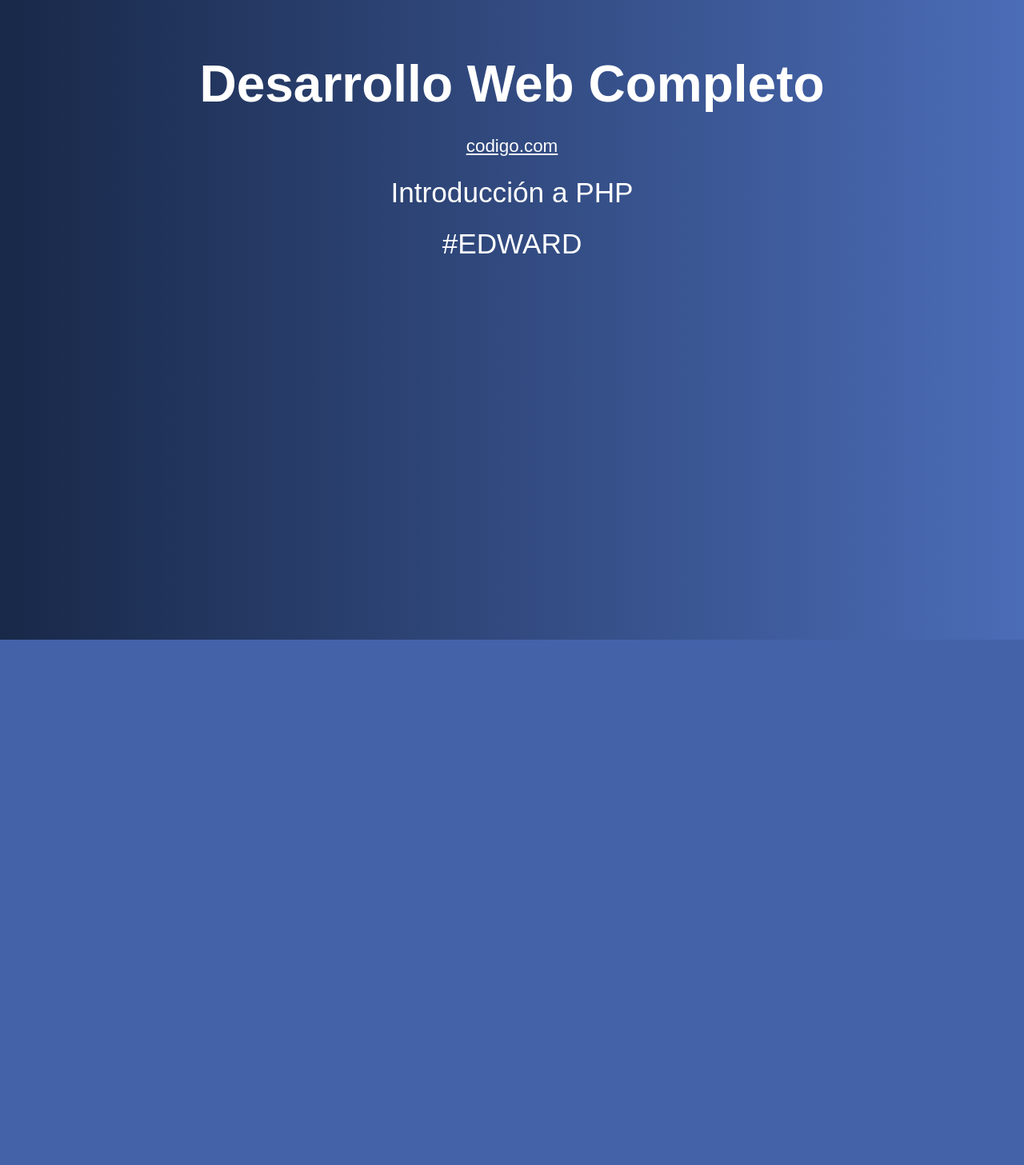
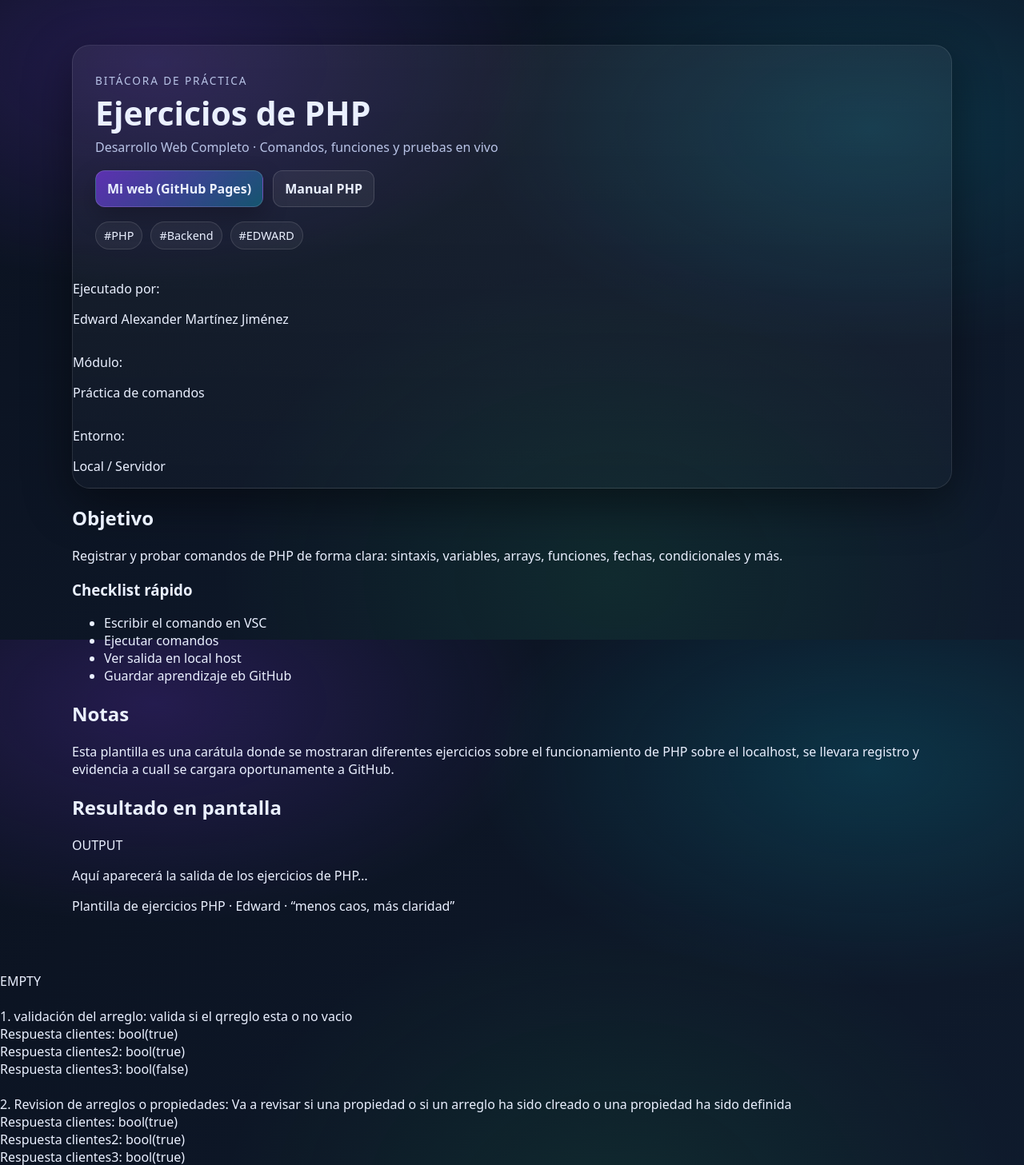
Before and after one commit to Chabito24/fundamentosPHP, a PHP site: page /10-isset-empty.php in a window 1280 px wide. Shown: the top 1457 px of the page at 80% size. Before the commit the page ends 800 px from the top, so only its background shows below. Run offline with PHP 8.4, Linux system fonts and the light colour scheme.

Commit message:
se modifica HTML y CSS y adicional se agregan comandos de Empty y isset

```diff
--- a/09-arrays-assoc.php
+++ b/09-arrays-assoc.php
@@ -20,6 +20,7 @@ echo "<br>";
 
 echo "2. acceder a un objeto dentro del arreglo: ";
 echo "<br>";
+echo "<pre>";
 var_dump($cliente ["nombre"]); //accedemos directamente por el nombre de la propiedad
 echo "</pre>";
 echo "<br>";
--- a/10-isset-empty.php
+++ b/10-isset-empty.php
@@ -1,4 +1,64 @@
 <?php include 'includes/header.php';
+
+$clientes = [];
+$clientes2 = array();
+$clientes3 = array('Pedro', 'Juan', 'Karen');
+$cliente = [
+    'nombre' => 'Edward',
+    'saldo' => 200,
+    'disponible' => true
+];
+
+// EMPTY
+
+echo "EMPTY";
+echo "<br>";
+echo "<br>";
+
+echo "1. validación del arreglo: ";
+echo "valida si el qrreglo esta o no vacio ";
+echo "<br>";
+echo "Respuesta clientes: ";
+var_dump(empty($clientes));//cambia de false a true dependiendo el arreglo que se este validando
+echo "<br>";
+echo "Respuesta clientes2: ";
+var_dump(empty($clientes2));//cambia de false a true dependiendo el arreglo que se este validando
+echo "<br>";
+echo "Respuesta clientes3: ";
+var_dump(empty($clientes3));//cambia de false a true dependiendo el arreglo que se este validando
+echo "<br>";
+echo "<br>";
+
+//ISSET
+
+echo "2. Revision de arreglos o propiedades: ";
+echo "Va a revisar si una propiedad o si un arreglo ha sido clreado o una propiedad ha sido definida";
+echo "<br>";
+echo "Respuesta clientes: ";
+var_dump(isset($clientes));
+
+echo "<br>";
+echo "Respuesta clientes2: ";
+var_dump(isset($clientes2));
+
+echo "<br>";
+echo "Respuesta clientes3: ";
+var_dump(isset($clientes3));
+
+echo "<br>";
+echo "Respuesta clientes4: ";
+var_dump(isset($clientes4));
+echo " da false debido a que efectivamente este arreglo no se ha creado aun";
+echo "<br>";
+echo "<br>";
+
+echo "3. validar si una propiedad existe en un arreglo: ";
+echo "<br>";
+echo "valida si existe la propiedad 'nombre': ";
+var_dump(isset($cliente['nombre']) );
+echo "<br>";
+echo "valida si existe la propiedad 'codigo': ";
+var_dump(isset($cliente['codigo']) );
 
 
 
--- a/css/style.css
+++ b/css/style.css
@@ -1,39 +1,128 @@
-body {
-    background: #4b6cb7;  /* fallback for old browsers */
-    background: -webkit-linear-gradient(to right, #182848, #4b6cb7);  /* Chrome 10-25, Safari 5.1-6 */
-    background: linear-gradient(to right, #182848, #4b6cb7); /* W3C, IE 10+/ Edge, Firefox 16+, Chrome 26+, Opera 12+, Safari 7+ */
+:root{
+  --bg1:#0B1220;
+  --bg2:#0F1B2D;
+  --card:#0F223A;
+  --card2:#0C1A2E;
+  --text:#EAF0FF;
+  --muted:#B8C3E6;
+  --line:rgba(255,255,255,.10);
+  --shadow: 0 18px 60px rgba(0,0,0,.45);
+
+  --a1:#7C3AED;   /* morado elegante */
+  --a2:#06B6D4;   /* cyan */
+  --a3:#22C55E;   /* verde suave para acentos */
 }
 
-h1, p, a {
-    font-family: 'Carrois Gothic SC', sans-serif;
-    display: block;
-    text-align: center;
-    line-height:.8;
-    color: white;
-}
-.contenido {
-    max-width: 1200px;
-    margin: 5rem auto 0 auto;
-    color: white;
-    font-size: 3rem;
-    font-family: 'Carrois Gothic SC', sans-serif;
-}
-h1 {
-    font-size: 4rem;
-}
-a {
-    font-size: 1.4rem;
-}
-p {
-    font-size: 2.2rem;
+/* Reset mini */
+*{ box-sizing:border-box; }
+html, body{ height:100%; }
+body{
+  margin:0;
+  font-family: system-ui, -apple-system, Segoe UI, Roboto, Arial, sans-serif;
+  color: var(--text);
+
+  /* Fondo con profundidad */
+  background:
+    radial-gradient(900px 500px at 15% 10%, rgba(124,58,237,.22), transparent 55%),
+    radial-gradient(900px 500px at 85% 20%, rgba(6,182,212,.18), transparent 55%),
+    radial-gradient(900px 700px at 60% 90%, rgba(34,197,94,.10), transparent 55%),
+    linear-gradient(135deg, var(--bg1), var(--bg2));
 }
 
-.hashtag {
-    font-family: Arial, Helvetica, sans-serif;
-    margin-bottom: 2rem;
+.page{
+  min-height:100%;
+  padding: 56px 20px;
 }
-.resultado {
-    margin-top:10rem;
-    text-align: left;
-    font-size: 2rem;
+
+.container{
+  max-width: 1100px;
+  margin: 0 auto;
 }
+
+/* HERO */
+.hero{
+  border: 1px solid var(--line);
+  border-radius: 22px;
+  background: linear-gradient(180deg, rgba(255,255,255,.06), rgba(255,255,255,.02));
+  box-shadow: var(--shadow);
+  overflow: hidden;
+}
+
+.hero__top{
+  padding: 34px 28px 22px;
+}
+
+.kicker{
+  margin:0 0 10px;
+  letter-spacing: .14em;
+  text-transform: uppercase;
+  color: var(--muted);
+  font-size: .85rem;
+}
+
+h1{
+  margin: 0 0 10px;
+  font-size: clamp(2rem, 3.2vw, 3rem);
+  line-height: 1.05;
+}
+
+.subtitle{
+  margin: 0 0 18px;
+  color: var(--muted);
+  max-width: 70ch;
+}
+
+.hero__links{
+  display:flex;
+  flex-wrap: wrap;
+  gap: 12px;
+  margin: 14px 0 18px;
+}
+
+.btn{
+  display:inline-flex;
+  align-items:center;
+  justify-content:center;
+  gap:10px;
+  padding: 11px 14px;
+  border-radius: 12px;
+  text-decoration:none;
+  color: var(--text);
+  border: 1px solid rgba(255,255,255,.14);
+  background:
+    linear-gradient(135deg, rgba(124,58,237,.65), rgba(6,182,212,.35));
+  box-shadow: 0 12px 30px rgba(0,0,0,.25);
+  transition: transform .15s ease, filter .15s ease, border-color .15s ease;
+  font-weight: 600;
+}
+
+.btn:hover{
+  transform: translateY(-1px);
+  filter: brightness(1.06);
+  border-color: rgba(255,255,255,.24);
+}
+
+.btn--ghost{
+  background: rgba(255,255,255,.06);
+  box-shadow: none;
+}
+
+.chips{
+  display:flex;
+  flex-wrap: wrap;
+  gap: 10px;
+}
+
+.chip{
+  font-size: .9rem;
+  color: var(--text);
+  padding: 7px 10px;
+  border-radius: 999px;
+  border: 1px solid rgba(255,255,255,.12);
+  background: rgba(255,255,255,.05);
+}
+
+/* META */
+.hero__meta{
+  display:grid;
+  grid-template-colum
--- a/includes/header.php
+++ b/includes/header.php
@@ -11,10 +11,92 @@
 <body>
 
 
-    <div class="contenido">
-        <h1>Desarrollo Web Completo</h1>
-        <a href="http://www.codigo.com" target="_blank">codigo.com</a>
-        <p>Introducción a PHP</p>
-        <p class="hashtag">#EDWARD</p>
+<div class="page">
+  <div class="container">
 
-        <div class="resultado">
+    <header class="hero">
+      <div class="hero__top">
+        <p class="kicker">Bitácora de práctica</p>
+        <h1>Ejercicios de PHP</h1>
+        <p class="subtitle">Desarrollo Web Completo · Comandos, funciones y pruebas en vivo</p>
+
+        <div class="hero__links">
+          <a class="btn" href="https://chabito24.github.io/freelancer/" target="_blank" rel="noopener noreferrer">
+            Mi web (GitHub Pages)
+          </a>
+          <a class="btn btn--ghost" href="https://www.php.net/manual/es/" target="_blank" rel="noopener noreferrer">
+            Manual PHP
+          </a>
+        </div>
+
+        <div class="chips">
+          <span class="chip">#PHP</span>
+          <span class="chip">#Backend</span>
+          <span class="chip">#EDWARD</span>
+        </div>
+      </div>
+
+      <div class="hero__meta">
+        <div class="meta">
+          <p class="meta__label">Ejecutado por: </p>
+          <p class="meta__value">Edward Alexander Martínez Jiménez</p>
+        </div>
+        <div class="meta">
+          <p class="meta__label">Módulo: </p>
+          <p class="meta__value">Práctica de comandos</p>
+        </div>
+        <div class="meta">
+          <p class="meta__label">Entorno: </p>
+          <p class="meta__value">Local / Servidor</p>
+        </div>
+      </div>
+    </header>
+
+    <main class="grid">
+      <section class="card">
+        <h2>Objetivo</h2>
+        <p>
+          Registrar y probar comandos de PHP de forma clara: sintaxis, variables, arrays, funciones, fechas,
+          condicionales y más.
+        </p>
+
+        <div class="divider"></div>
+
+        <h3>Checklist rápido</h3>
+        <ul class="list">
+          <li>Escribir el comando en VSC</li>
+          <li>Ejecutar comandos</li>
+          <li>Ver salida en local host</li>
+          <li>Guardar aprendizaje eb GitHub</li>
+        </ul>
+      </section>
+
+      <section class="card">
+        <h2>Notas</h2>
+        <p class="muted">
+          Esta plantilla es una carátula donde se mostraran diferentes ejercicios sobre el funcionamiento de PHP sobre el localhost, se llevara registro y evidencia a cuall se cargara oportunamente a GitHub.
+        </p>
+
+        <div class="divider"></div>
+      </section>
+
+      <section class="card card--output">
+        <div class="card__head">
+          <h2>Resultado en pantalla</h2>
+          <span class="badge">OUTPUT</span>
+        </div>
+
+        <div class="resultado" aria-label="Salida del ejercicio">
+          <!-- Aquí imprime la salida desde PHP -->
+          <!-- Ej: <?php echo "Hola PHP"; ?> -->
+          <p class="placeholder">Aquí aparecerá la salida de los ejercicios de PHP…</p>
+        </div>
+      </section>
+    </main>
+
+    <footer class="footer">
+      <p>Plantilla de ejercicios PHP · Edward · <span class="footer__mini">“menos caos, más claridad”</span></p>
+    </footer>
+
+  </div>
+</div>
```
